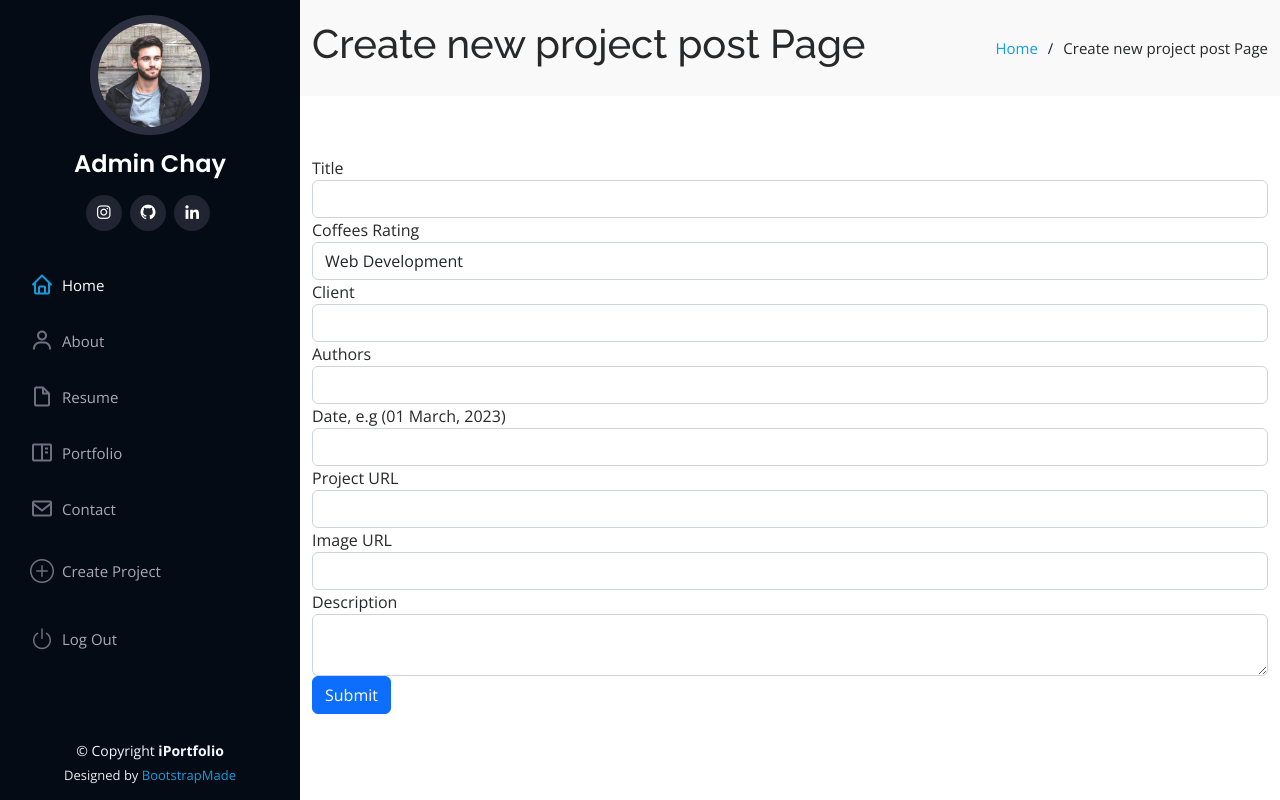
After one commit to Josepe20/Jose_Chay-Portfolio_WebSite, a Flask app: page /new_project in a window 1280 px wide. The commit adds this page. Run offline with Flask 2, Linux system fonts and the light colour scheme; the visitor is signed in with stand-in values (Sample User, id 1); data comes from the database, SQL or seed files in the repository; some libraries are stand-ins or nearby versions.

Commit message:
5 Commit (projects forms & database)

```diff
--- a/BaseDatos.py
+++ b/BaseDatos.py
@@ -1,12 +1,15 @@
-from flask import Flask
+from flask import Flask, abort
 from flask_bootstrap import Bootstrap
+from flask_ckeditor import CKEditor
 from flask_sqlalchemy import SQLAlchemy
-from flask_login import UserMixin, login_user, LoginManager, login_required, current_user, logout_user
+from flask_login import UserMixin, login_user, LoginManager, current_user
 from werkzeug.security import generate_password_hash, check_password_hash
+from functools import wraps
 
 app = Flask(__name__)
 app.config['SECRET_KEY'] = '8BYkEfBA6O6donzWlSihBXox7C0sKR6b'
 Bootstrap(app)
+ckeditor = CKEditor(app)
 
 # CONNECT TO DB
 app.config['SQLALCHEMY_DATABASE_URI'] = 'sqlite:///portfolio.db'
@@ -18,6 +21,17 @@ login_manager = LoginManager(app)
 def load_user(user_id):
     return db.session.query(User).get(int(user_id))
 
+#Create admin-only decorator
+def admin_only(f):
+    @wraps(f)
+    def decorated_function(*args, **kwargs):
+        #If id is not 1 then return abort with 403 error
+        if current_user.id != 1:
+            return abort(403)
+        #Otherwise continue with the route function
+        return f(*args, **kwargs)
+    return decorated_function
+
 # CONFIGURE TABLE
 # CREATE TABLE IN DB
 class User(UserMixin, db.Model):
@@ -25,6 +39,20 @@ class User(UserMixin, db.Model):
     email = db.Column(db.String(100), unique=True, nullable=False)
     password = db.Column(db.String(100), unique=True, nullable=False)
     name = db.Column(db.String(1000), unique=True, nullable=False)
+
+# CONFIGURE TABLE
+# CREATE TABLE IN DB
+class Project(db.Model):
+    id = db.Column(db.Integer, primary_key=True)
+    title = db.Column(db.String(250), unique=True, nullable=False)
+    category = db.Column(db.String(250), nullable=False)
+    client = db.Column(db.String(250), nullable=False)
+    author = db.Column(db.String(250), nullable=False)
+    date = db.Column(db.String(250), nullable=False)
+    project_url = db.Column(db.String(1000), nullable=False)
+    img_url = db.Column(db.String(1000), nullable=False)
+    description = db.Column(db.Text, nullable=False)
+
 
 def create_admin(name, email, password):
     # hash and salt password
@@ -54,3 +82,19 @@ def login_admin(name, email, password):
             # Check stored password hash against entered password hashed.
             if check_password_hash(user.password, password):
                 login_user(user)
+
+def create_project(title, category, client, author, date, project_url, img_url, description,):
+
+    new_project = Project(
+        title=title,
+        category=category,
+        client=client,
+        author=author,
+        date=date,
+        project_url=project_url,
+        img_url=img_url,
+        description=description
+    )
+
+    db.session.add(new_project)
+    db.session.commit()
--- a/Forms.py
+++ b/Forms.py
@@ -1,16 +1,29 @@
 from flask_wtf import FlaskForm
-from wtforms import StringField, SubmitField, EmailField, PasswordField
+from wtforms import StringField, SubmitField, EmailField, PasswordField, SelectField
 from wtforms.validators import DataRequired, URL, Email
 from flask_ckeditor import CKEditorField
 
 # WTForm
+# class CreateProjectForm(FlaskForm):
+#     title = StringField("Project Post Title", validators=[DataRequired()])
+#     subtitle = StringField("Subtitle", validators=[DataRequired()])
+#     author = StringField("Author/ Author's Name", validators=[DataRequired()])
+#     img_url = StringField("Project Image URL", validators=[DataRequired(), URL()])
+#     body = CKEditorField("Project Description", validators=[DataRequired()])
+#     submit = SubmitField("Submit")
+
 class CreateProjectForm(FlaskForm):
-    title = StringField("Blog Post Title", validators=[DataRequired()])
-    subtitle = StringField("Subtitle", validators=[DataRequired()])
-    author = StringField("Your Name", validators=[DataRequired()])
-    img_url = StringField("Blog Image URL", validators=[DataRequired(), URL()])
-    body = CKEditorField("Blog Content", validators=[DataRequired()])
-    submit = SubmitField("Submit Post")
+    title = StringField("Title", validators=[DataRequired()])
+    category = SelectField(label='Coffees Rating',
+                           choices=[('Web', 'Web Development'), ('Data', 'Data Science'), ('Auto', 'Automatization'), ('GUIGame', 'GUI/Game'), ('Script', 'Scripting')],
+                           validators=[DataRequired()])
+    client = StringField("Client", validators=[DataRequired()])
+    author = StringField("Authors", validators=[DataRequired()])
+    date = StringField("Date, e.g (01 March, 2023)", validators=[DataRequired()])
+    project_url = StringField("Project URL", validators=[DataRequired(), URL()])
+    img_url = StringField("Image URL", validators=[DataRequired(), URL()])
+    description = CKEditorField("Description", validators=[DataRequired()])
+    submit = SubmitField("Submit")
 
 #
 # # WTForm Sing UP
--- a/main.py
+++ b/main.py
@@ -2,28 +2,34 @@ from BaseDatos import app, db
 from flask import render_template, redirect, url_for, request, send_from_directory
 from flask_login import UserMixin, login_user, LoginManager, login_required, current_user, logout_user
 
-from Forms import UserForm
-from BaseDatos import create_admin, login_admin
+
+from Forms import UserForm, CreateProjectForm
+from BaseDatos import create_admin, login_admin, admin_only, create_project, Project
 import datetime
 
 # with app.app_context():
 #     db.drop_all()
 #     db.create_all()
 
+# with app.app_context():
+#     db.create_all()
+
 ## Routes
 @app.route('/')
 def home_page():
-    return render_template("index.html")
+    with app.app_context():
+        all_projects = db.session.query(Project).all()
+    return render_template("index.html", is_home=True, current_user=current_user, projects=all_projects)
 
 @app.route('/project-details')
 def project_details_page():
-    return render_template("project-details.html")
+    return render_template("project-details.html", is_home=False, current_user=current_user)
 
 
 ## Functionalities
 @app.route('/download')
 def download_resume():
-    return send_from_directory(directory='static', path="files/CV_Jose_Chay _Copy.pdf")
+    return send_from_directory(directory='static', path="files/CV_Jose_Chay_Copy.pdf")
 
 @app.route('/secret', methods=['GET', 'POST'])
 def secret_page():
@@ -39,14 +45,33 @@ def secret_page():
                     email=user_form.Email.data,
                     password=user_form.Password.data)
 
-        return redirect(url_for('home_page', logged_in=True))
-    return render_template("secret.html", form=user_form, logged_in=current_user.is_authenticated)
+        return redirect(url_for('home_page'))
+    return render_template("secret.html", form=user_form, current_user=current_user.is_authenticated)
+
+@app.route('/new_project', methods=['GET', 'POST'])
+@login_required
+@admin_only
+def new_project_page():
+    new_project_form = CreateProjectForm()
+    if new_project_form.validate_on_submit():
+        create_project(
+            title=new_project_form.title.data,
+            category=new_project_form.category.data,
+            client=new_project_form.client.data,
+            author=new_project_form.author.data,
+            date=new_project_form.date.data,
+            project_url=new_project_form.project_url.data,
+            img_url=new_project_form.img_url.data,
+            description=new_project_form.description.data
+        )
+        return redirect(url_for('home_page'))
+    return render_template("new_project.html", form=new_project_form, current_user=current_user)
 
 @app.route('/logout')
 @login_required
 def logout():
     logout_user()
-    return redirect(url_for('home_page', logged_in=False))
+    return redirect(url_for('home_page'))
 
 if __name__ == "__main__":
     app.run(debug=True)
--- a/templates/header.html
+++ b/templates/header.html
@@ -5,7 +5,7 @@
   <meta charset="utf-8">
   <meta content="width=device-width, initial-scale=1.0" name="viewport">
 
-  <title>iPortfolio Bootstrap Template - Index</title>
+  <title>Jose Chay</title>
   <meta content="" name="description">
   <meta content="" name="keywords">
 
@@ -48,10 +48,11 @@
       <div class="profile">
         <img src="static/assets/img/profile-img.jpg" alt="" class="img-fluid rounded-circle">
 
-        {% if logged_in: %}
+        {% if not current_user.is_authenticated: %}
+            <h1 class="text-light"><a href="{{ url_for('home_page') }}">Jose Chay</a></h1>
+
+        {% else: %}
             <h1 class="text-light"><a href="{{ url_for('home_page') }}">Admin Chay</a></h1>
-        {% else: %}
-            <h1 class="text-light"><a href="{{ url_for('home_page') }}">Jose Chay</a></h1>
         {% endif %}
 
         <div class="social-links mt-3 text-center">
@@ -65,12 +66,18 @@
       {% if is_home:%}
         <nav id="navbar" class="nav-menu navbar">
           <ul>
-            <li><a href="#home" class="nav-link scrollto active"><i class="bx bx-home"></i> <span>Home</span></a></li>
+            <li><a href="{{ url_for('home_page') }}" class="nav-link scrollto active"><i class="bx bx-home"></i> <span>Home</span></a></li>
             <li><a href="#about" class="nav-link scrollto"><i class="bx bx-user"></i> <span>About</span></a></li>
             <li><a href="#resume" class="nav-link scrollto"><i class="bx bx-file-blank"></i> <span>Resume</span></a></li>
             <li><a href="#portfolio" class="nav-link scrollto"><i class="bx bx-book-content"></i> <span>Portfolio</span></a></li>
   <!--          <li><a href="#services" class="nav-link scrollto"><i class="bx bx-server"></i> <span>Services</span></a></li>-->
-            <li><a href="#contact" class="nav-link scrollto"><i class="bx bx-envelope"></i> <span>Contact</span></a></li>
+            <li><a href="#contact" class="nav-link scrollto"><i class="bx bx-envelope"></i> <span>Contact</span></a>
+
+            {% if current_user.is_authenticated: %}
+                </li><li><a href="{{ url_for('new_project_page') }}" class="nav-link scrollto"><i class="bi bi-plus-circle"></i> <span>Create Project</span></a></li>
+                </li><li><a href="{{ url_for('logout') }}" class="nav-link scrollto"><i class="bx bi-power"></i> <span>Log Out</span></a></li>
+            {% endif %}
+
           </ul>
         </nav> <!-- .nav-menu -->
 
@@ -83,6 +90,12 @@
               <li><a href="{{ url_for('home_page') }}" class="nav-link scrollto"><i class="bx bx-book-content"></i> <span>Portfolio</span></a></li>
     <!--          <li><a href="{{ url_for('home_page') }}" class="nav-link scrollto"><i class="bx bx-server"></i> <span>Services</span></a></li>-->
               <li><a href="{{ url_for('home_page') }}" class="nav-link scrollto"><i class="bx bx-envelope"></i> <span>Contact</span></a></li>
+
+              {% if current_user.is_authenticated: %}
+                </li><li><a href="{{ url_for('new_project_page') }}" class="nav-link scrollto"><i class="bi bi-plus-circle"></i> <span>Create Project</span></a></li>
+                </li><li><a href="{{ url_for('logout') }}" class="nav-link scrollto"><i class="bi bi-power"></i> <span>Log Out</span></a></li>
+              {% endif %}
+
             </ul>
           </nav> <!-- .nav-menu -->
       {% endif %}
--- a/templates/index.html
+++ b/templates/index.html
@@ -5,10 +5,10 @@
   <section id="hero" class="d-flex flex-column justify-content-center align-items-center">
     <div class="hero-container" data-aos="fade-in">
 
-      {% if logged_in: %}
+      {% if not current_user.is_authenticated: %}
+        <h1>Jose Chay</h1>
+      {% else: %}
         <h1>Admin Chay</h1>
-      {% else: %}
-        <h1>Jose Chay</h1>
       {% endif %}
 
       <p>I'm <span class="typed" data-typed-items="Freelancer, Backend Developer, Data Scientist, Blogger"></span></p>
--- /dev/null
+++ b/templates/new_project.html
@@ -0,0 +1,36 @@
+{% import "bootstrap/wtf.html" as wtf%} <!--- Import Forms from WTForms --->
+
+<!-- ======= Head, Header & Menu 'nav' ======= -->
+{% include "header.html" %}
+
+  <main id="main">
+
+    <!-- ======= Breadcrumbs ======= -->
+    <section class="breadcrumbs">
+      <div class="container">
+
+        <div class="d-flex justify-content-between align-items-center">
+          <h1>Create new project post Page</h1>
+          <ol>
+            <li><a href="{{ url_for('home_page') }}">Home</a></li>
+            <li>Create new project post Page</li>
+          </ol>
+        </div>
+
+      </div>
+    </section><!-- End Breadcrumbs -->
+
+    <section class="inner-page">
+      <div class="container">
+
+        {{ ckeditor.load() }}
+        {{ ckeditor.config(name='description') }}
+        {{ wtf.quick_form(form, novalidate=True, button_map={"submit": "primary"}) }}
+
+      </div>
+    </section>
+
+  </main><!-- End #main -->
+
+  <!-- ======= Footer ======= -->
+{% include "footer.html" %}
```
Also changed, not shown: templates/portfolio.html (+14 -30 lines).
